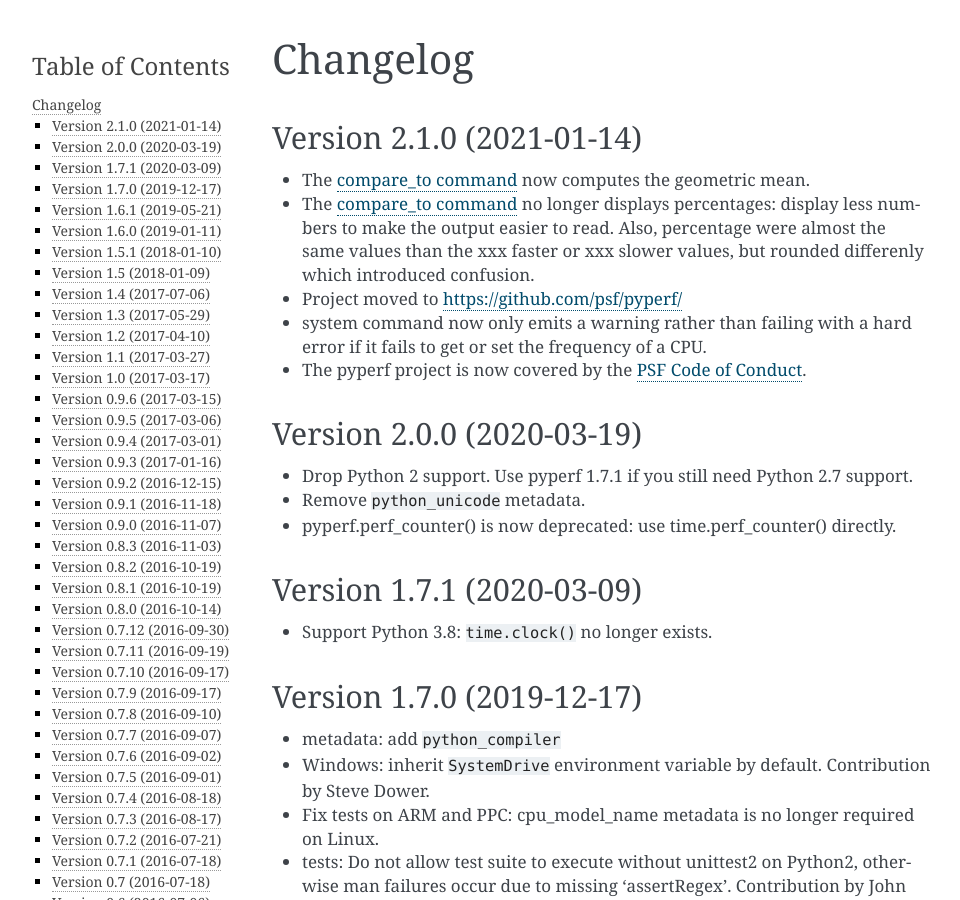
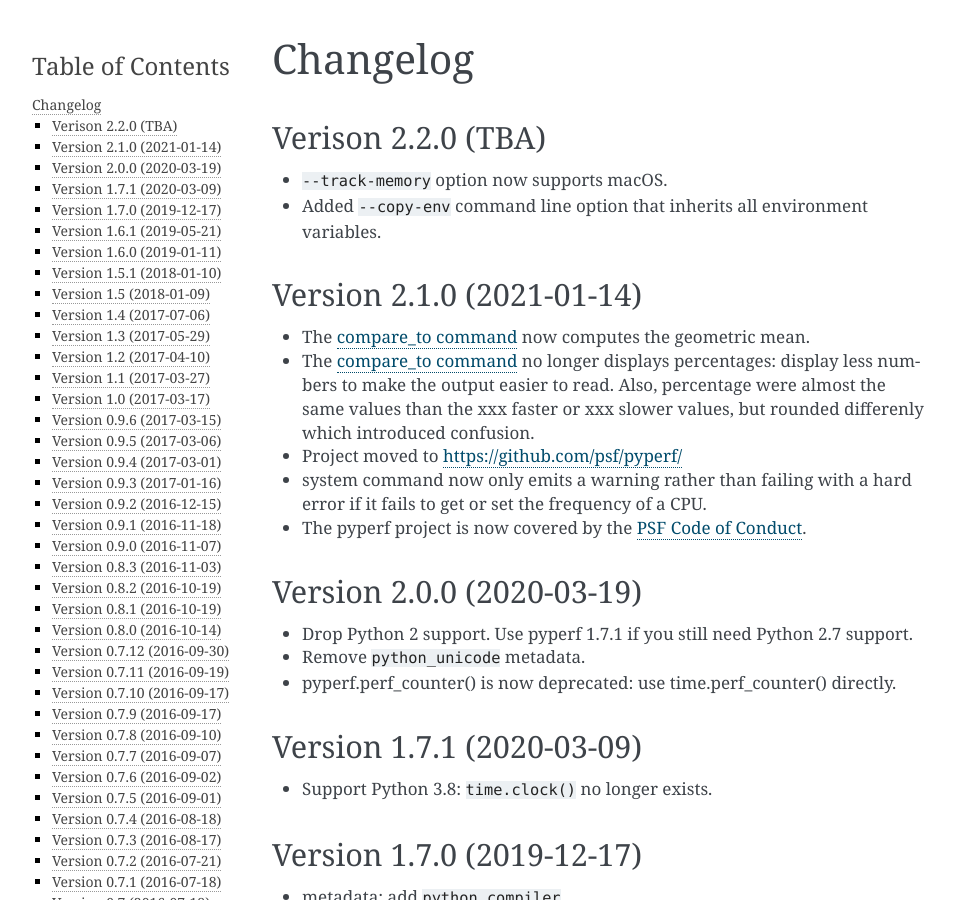
Before and after one commit to psf/pyperf, a Sphinx documentation site: the page built from doc/changelog.rst, in a window 1280 px wide and 900 px high. Shown: the whole window, without its empty margins (148-1108 px from the left). Built offline with Sphinx 7.4.7, drawn with Linux system fonts in a browser that asks for light colours.

Commit message:
Update changelog.txt

```diff
--- a/doc/changelog.rst
+++ b/doc/changelog.rst
@@ -1,5 +1,9 @@
 Changelog
 =========
+Verison 2.2.0 (TBA)
+-------------------
+* ``--track-memory`` option now supports macOS.
+* Added ``--copy-env`` command line option that inherits all environment variables.
 
 Version 2.1.0 (2021-01-14)
 --------------------------
```
